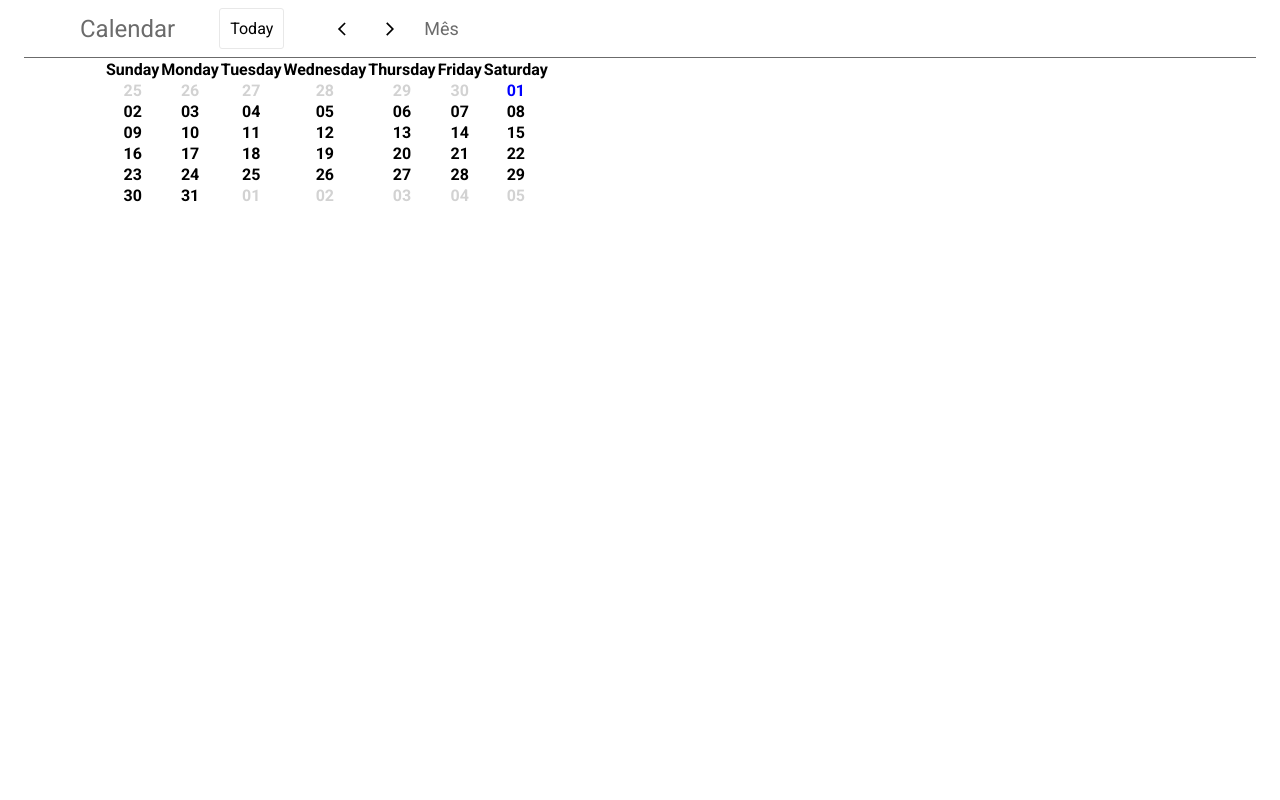
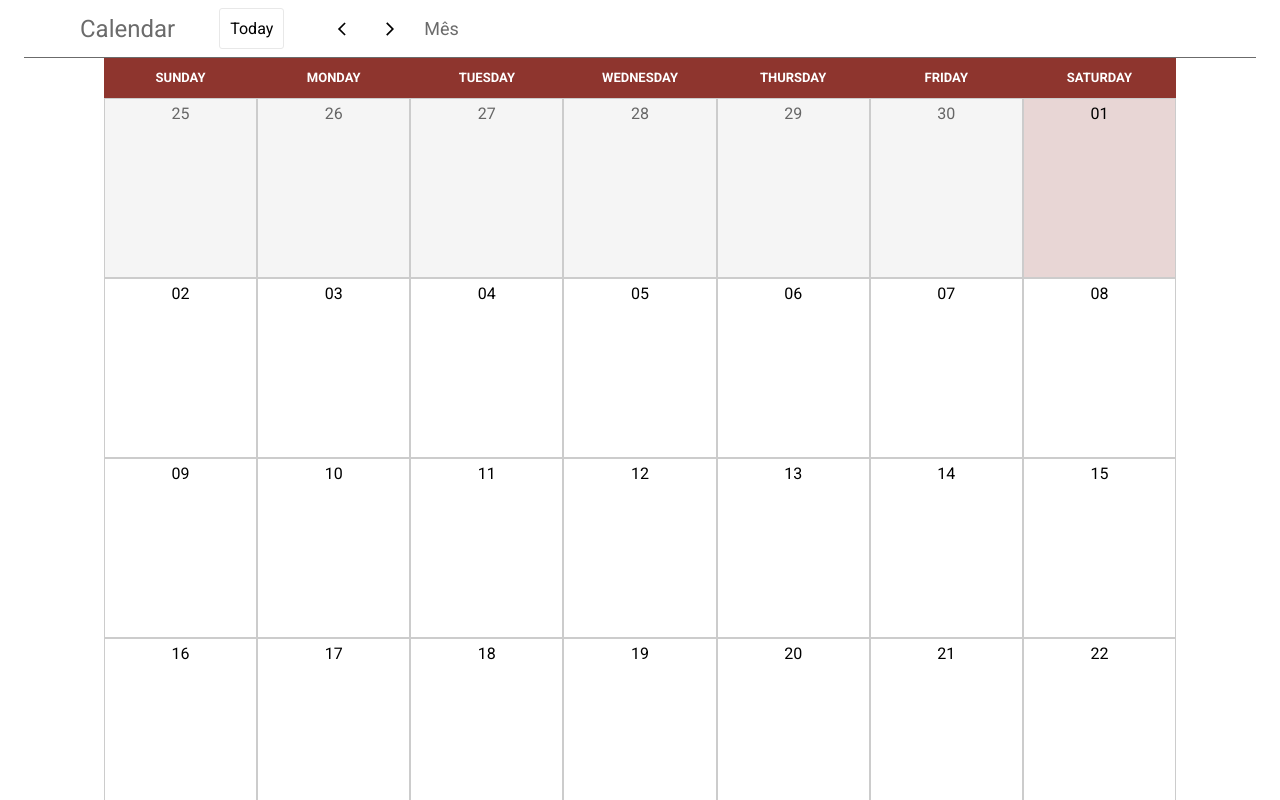
Before and after one commit to YasminCastro/calendar-front, a Next.js app: page / in a window 1280 px wide. Shown: the top 800 px of the page. Built offline with nearby package versions, Linux system fonts and the light colour scheme.

Commit message:
feat: css

```diff
--- a/src/components/Calendar2/index.tsx
+++ b/src/components/Calendar2/index.tsx
@@ -2,7 +2,7 @@ import moment from "moment";
 import React from "react";
 
 import { useCalendar } from "../../providers/calendarProvider";
-import { DayButton, MonthContainer } from "./styles";
+import { CalendarTable, DayButton, MonthContainer } from "./styles";
 
 const weekDays = [
   "Sunday",
@@ -26,19 +26,17 @@ const Calendar = () => {
 
   return (
     <MonthContainer>
-      <table>
-        <thead>
-          <tr>
+      <CalendarTable>
+        <tr className="weekdays">
           {weekDays.map((day: any) => (
             <th key={day}>{day}</th>
           ))}
         </tr>
-        </thead>
 
         <tbody>
           {calendar.map((week: any) => {
             return (
-              <tr>
+              <tr className="days">
                 {week.days.map((dayObject: any) => {
                   const day = moment(dayObject).format("DD");
                   const month = moment(dayObject).format("MM");
@@ -46,30 +44,29 @@ const Calendar = () => {
 
                   const isThisMonth =
                     month === selectedMonth ? "this-month" : "other-month";
-
                   const isToday = fullDate === today ? "today" : "not-today";
 
                   return (
-                    <th
-                      className={`${isThisMonth} ${isToday}`}
-                      key={`${day}-${month}`}
-                    >
                     <DayButton
                       onClick={(e) => {
                         dateClickHandler(e.currentTarget.value);
                       }}
                       value={fullDate}
                     >
+                      <td
+                        className={`date ${isThisMonth} ${isToday}`}
+                        key={`${day}-${month}`}
+                      >
                         {day}
+                      </td>
                     </DayButton>
-                    </th>
                   );
                 })}
               </tr>
             );
           })}
         </tbody>
-      </table>
+      </CalendarTable>
     </MonthContainer>
   );
 };
--- a/src/components/Calendar2/styles.ts
+++ b/src/components/Calendar2/styles.ts
@@ -3,16 +3,106 @@ import { colors } from "../../styles/GlobalStyles";
 
 export const MonthContainer = styled.div`
   margin: 0px 104px;
+`;
 
+export const CalendarTable = styled.table`
+  width: 100%;
   display: grid;
   grid-template-columns: repeat(7, 1fr);
 
+  tr,
+  tbody {
+    grid-column: 1 / -1;
+    display: grid;
+    grid-template-columns: repeat(7, 1fr);
+    width: 100%;
+  }
+
+  td,
+  th {
+    padding: 5px;
+    box-sizing: border-box;
+    border: 1px solid #ccc;
+  }
+
+  .weekdays {
+    background: #8e352e;
+  }
+
+  .weekdays th {
+    text-align: center;
+    text-transform: uppercase;
+    line-height: 20px;
+    border: none !important;
+    padding: 10px 6px;
+    color: #fff;
+    font-size: 13px;
+  }
+
+  td {
+    min-height: 180px;
+    display: flex;
+    flex-direction: column;
+  }
+
+  .event {
+    flex: 0 0 auto;
+    font-size: 13px;
+    border-radius: 4px;
+    padding: 5px;
+    margin-bottom: 5px;
+    line-height: 14px;
+    background: #e4f2f2;
+    border: 1px solid #b5dbdc;
+    color: #009aaf;
+    text-decoration: none;
+  }
+
+  .event-desc {
+    color: #666;
+    margin: 3px 0 7px 0;
+    text-decoration: none;
+  }
+
   .other-month {
-    color: ${colors.grey100};
+    background: #f5f5f5;
+    color: #666;
   }
 
   .today {
-    color: blue;
+    background: #e8d6d5;
+  }
+
+  /* ============================
+				Mobile Responsiveness
+   ============================*/
+
+  @media (max-width: 768px) {
+    .weekdays,
+    .other-month {
+      display: none;
+    }
+
+    li {
+      height: auto !important;
+      border: 1px solid #ededed;
+      width: 100%;
+      padding: 10px;
+      margin-bottom: -1px;
+    }
+
+    tr,
+    tbody {
+      grid-template-columns: 1fr;
+    }
+
+    tr {
+      grid-column: 1 / 2;
+    }
+
+    .date {
+      align-self: flex-start;
+    }
   }
 `;
 
```
Lines whose indentation alone changed are shown as unchanged.
